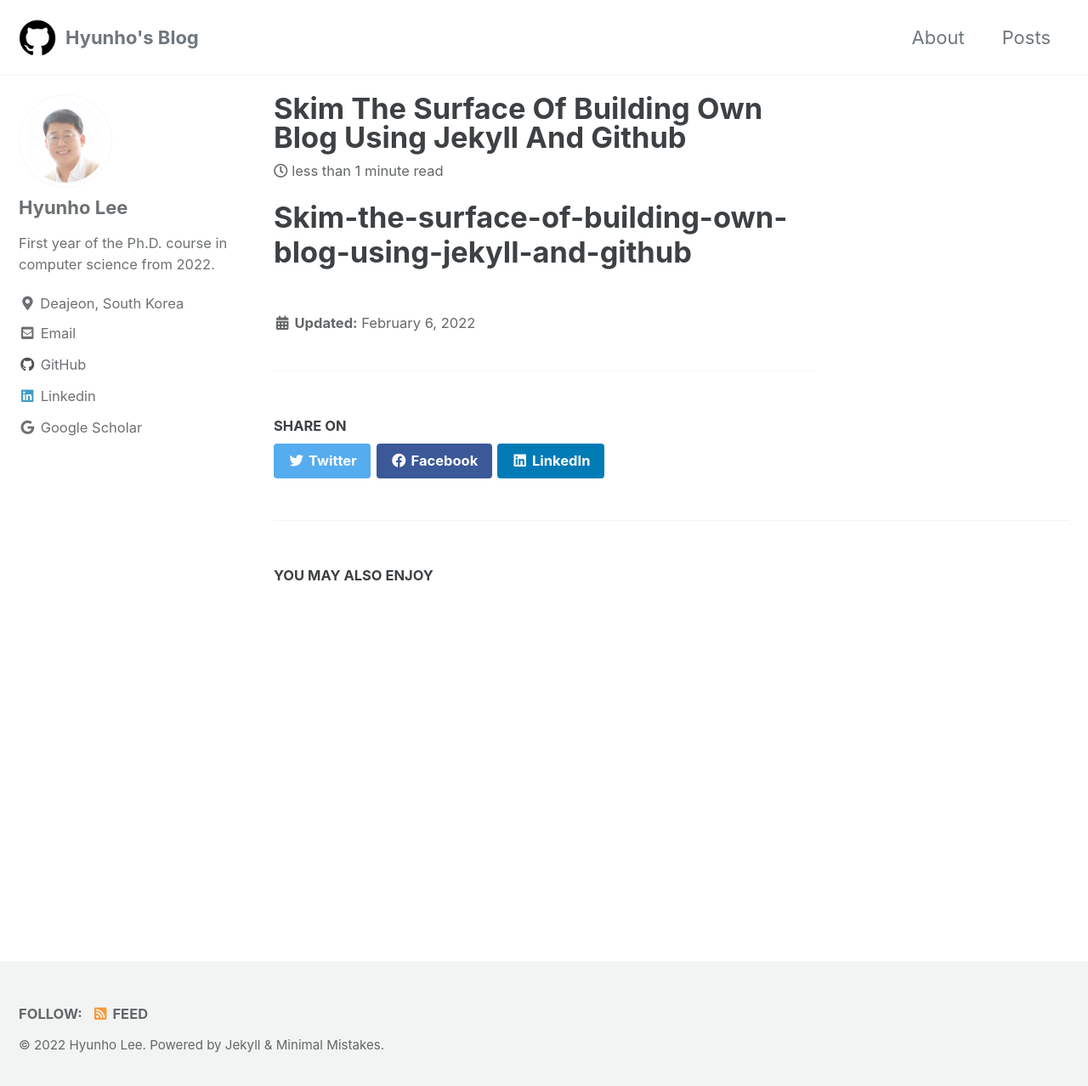
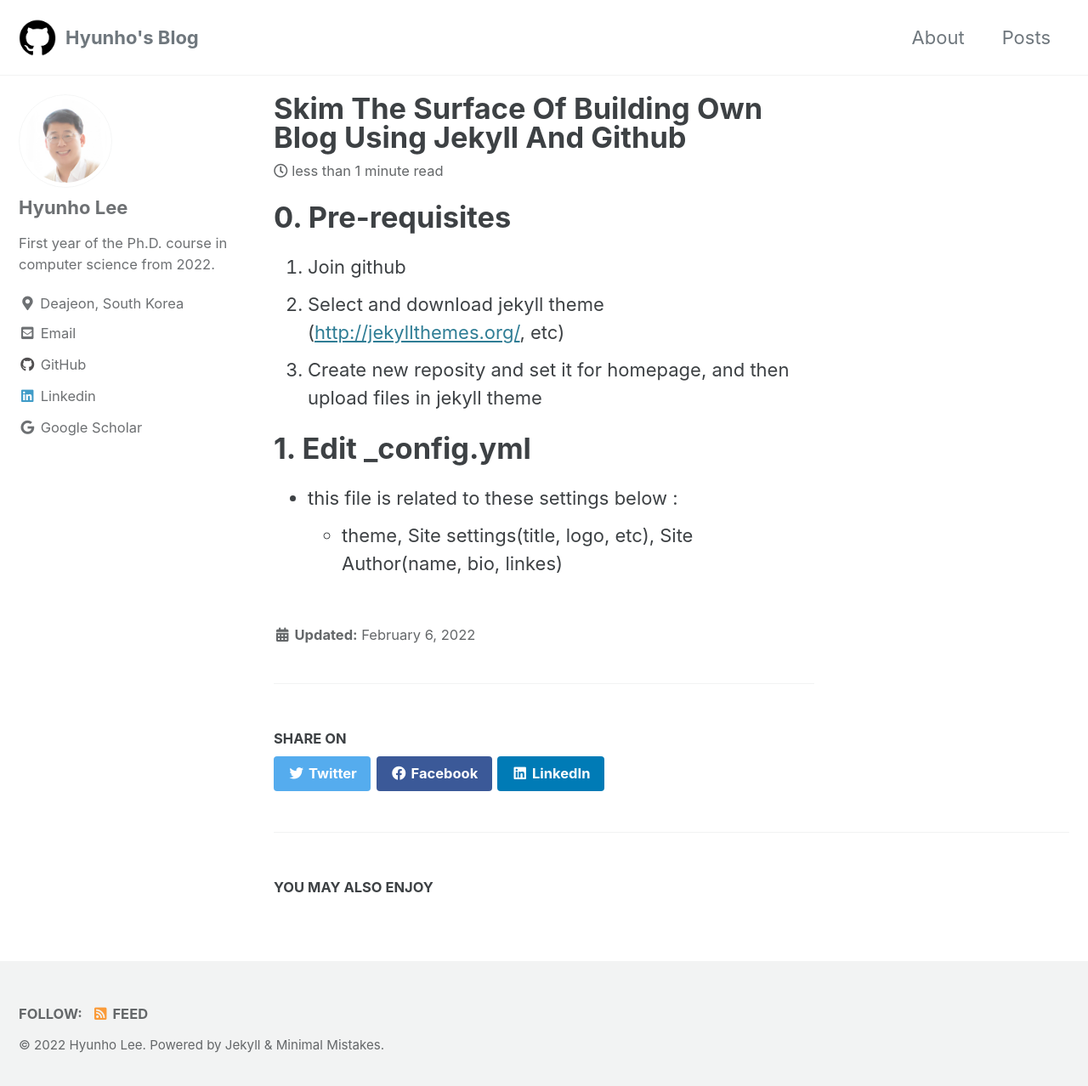
Before and after one commit to hyunholee26/old_webpage, a Jekyll site: the page built from _posts/2022-02-06-Skim-the-surface-of-building-own-blog-using-jekyll-and-github.md, in a window 1280 px wide and 1286 px high. Shown: the top 1278 px of the window at 85% size. Built offline with Jekyll 4.4.1, drawn with Linux system fonts in a browser that asks for light colours; cached includes are drawn as plain includes.

Commit message:
Update 2022-02-06-Skim-the-surface-of-building-own-blog-using-jekyll-and-github.md

```diff
--- a/_posts/2022-02-06-Skim-the-surface-of-building-own-blog-using-jekyll-and-github.md
+++ b/_posts/2022-02-06-Skim-the-surface-of-building-own-blog-using-jekyll-and-github.md
@@ -1,2 +1,8 @@
-Skim-the-surface-of-building-own-blog-using-jekyll-and-github
-=============
+# 0. Pre-requisites
+ 1. Join github
+ 2. Select and download jekyll theme ([http://jekyllthemes.org/](http://jekyllthemes.org/), etc)
+ 3. Create new reposity and set it for homepage, and then upload files in jekyll theme
+
+# 1. Edit _config.yml
+ - this file is related to these settings below :
+   * theme, Site settings(title, logo, etc), Site Author(name, bio, linkes)
```
